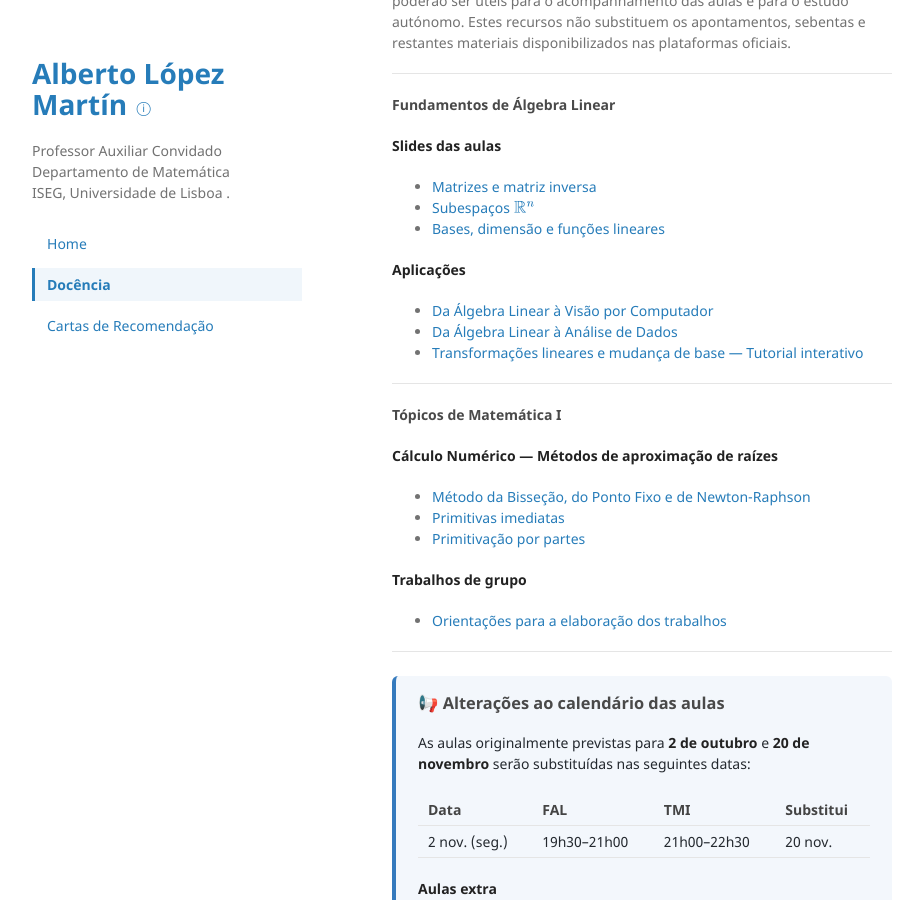
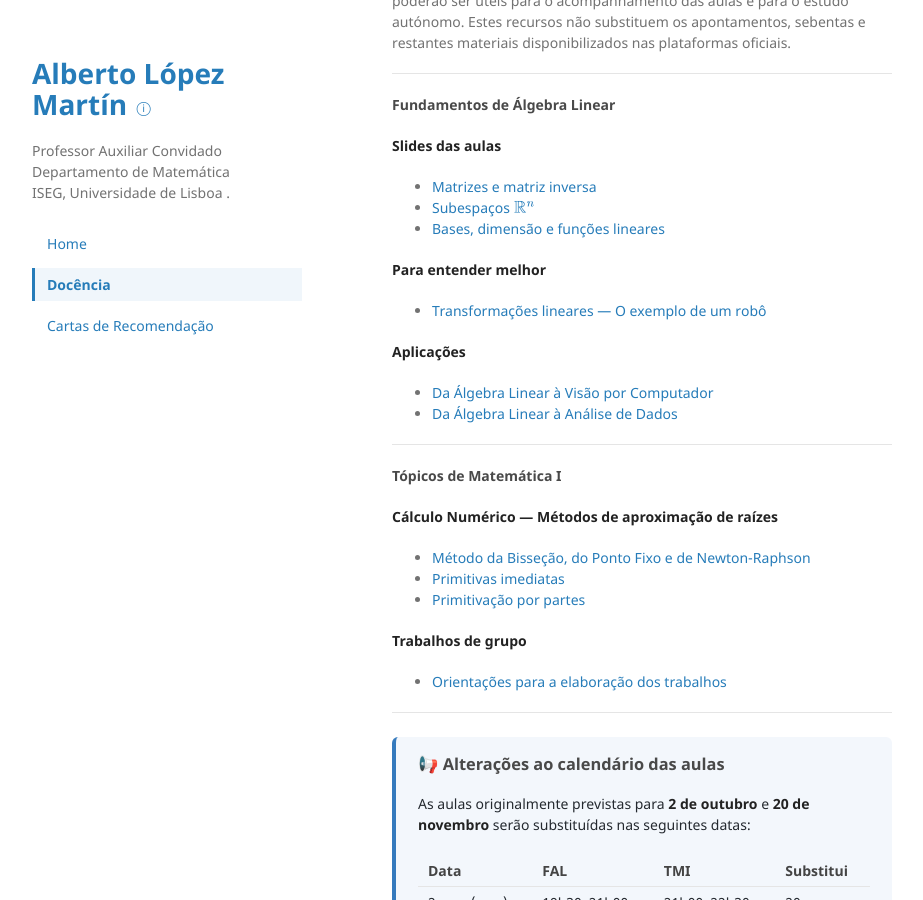
Before and after one commit to alopzmartin/alopzmartin.github.io, a Jekyll site: the page built from teaching/index.md, in a window 1280 px wide and 900 px high, scrolled down 304 px. Shown: the whole window, without its empty margins (178-1101 px from the left). Built offline with Jekyll 4.4.1, drawn with Linux system fonts in a browser that asks for light colours.

Commit message:
Update index.md

```diff
--- a/teaching/index.md
+++ b/teaching/index.md
@@ -24,11 +24,13 @@ Nesta página disponibilizo alguns slides e materiais complementares que poderã
 - [Subespaços $\mathbb{R}^n$]({{ '/teaching/slides/fal-tp9-tp10.pdf' | relative_url }})
 - [Bases, dimensão e funções lineares]({{ 'teaching/slides/fal-tp11-tp12.pdf' | relative_url }})
 
+**Para entender melhor**
+- [Transformações lineares — O exemplo de um robô]({{ '/teaching/robot-e-bases/' | relative_url }})
+
 **Aplicações**
 
 - [Da Álgebra Linear à Visão por Computador]({{ '/teaching/visao-computador/' | relative_url }})
 - [Da Álgebra Linear à Análise de Dados]({{ '/teaching/analise-dados/' | relative_url }})
-- [Transformações lineares e mudança de base — Tutorial interativo]({{ '/teaching/transformacoes-e-bases/' | relative_url }})
 
 ---
 
```
